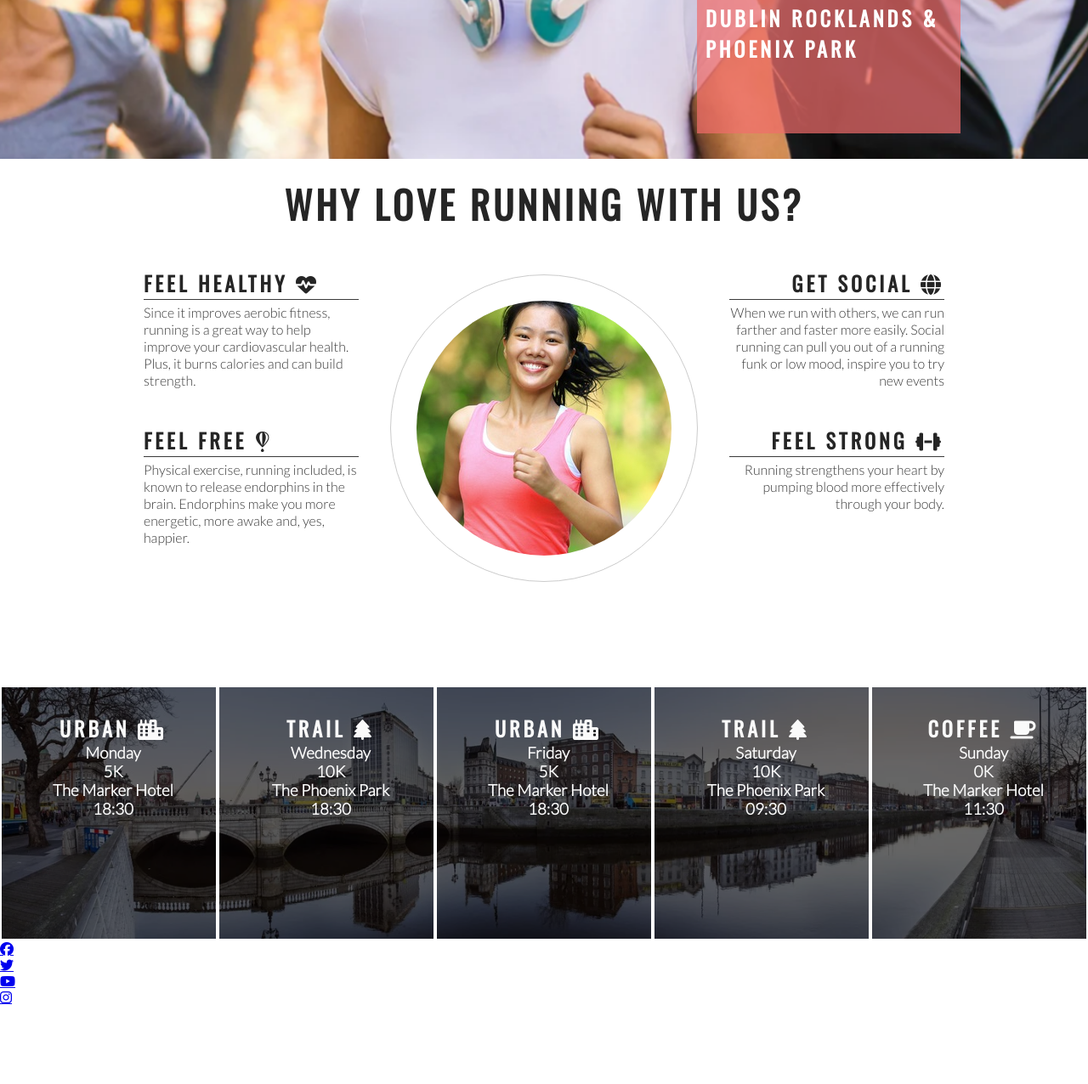
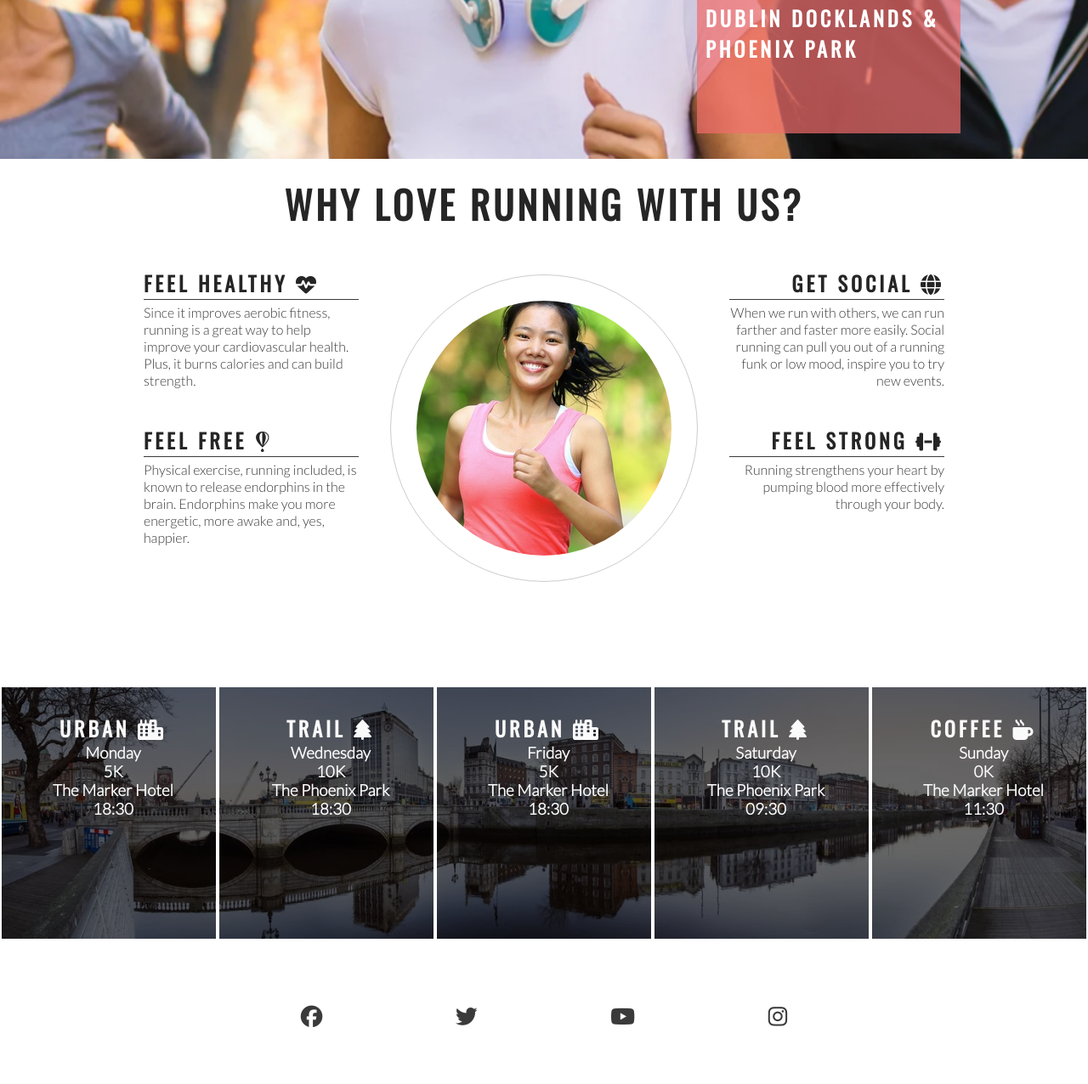
Before and after one commit to ashraafa/love-running, a plain HTML site: page index.html in a window 1280 px wide. Shown: the part 488-1764 px from the top of the page at 85% size. Before the commit the page ends 1671 px from the top, so only its background shows below. Drawn offline with nearby package versions, Linux system fonts and the light colour scheme.

Commit message:
Add style to footer social media icons

```diff
--- a/assets/css/style.css
+++ b/assets/css/style.css
@@ -223,3 +223,24 @@ h1, h2 {
     #times h2 {
         color: #fafafa;
     }
+
+    /* footer */
+
+    footer {
+        height: 150px;
+    }
+
+    .social-networks {
+        text-align: center;
+    }
+
+    .social-networks > li {
+        display: inline;
+    }
+
+    .social-networks i {
+        font-size: 160%;
+        margin: 1%;
+        padding: 5%;
+        color: #3a3a3a;
+    }
--- a/index.html
+++ b/index.html
@@ -5,7 +5,7 @@
     <meta charset="UTF-8">
     <meta http-equiv="X-UA-Compatible" content="IE=edge">
     <meta name="viewport" content="width=device-width, initial-scale=1.0">
-    <meta name="description" content="Love Running Club for runners in Dublin">
+    <meta name="description" content="Love Running Club for runners in Dublin, Ireland">
     <meta name="keywords" content="love running, running club, ireland, dublin">
     <link rel="stylesheet" href="assets/css/style.css">
     <title>Love Running</title>
@@ -16,7 +16,6 @@
         <a href="index.html">
             <h1 id="logo">Love Running</h1>
         </a>
-
         <nav>
             <ul id="menu">
                 <li>
@@ -35,11 +34,11 @@
         <div id="hero-image"></div>
         <div id="cover-text">
             <h2>Love Running</h2>
-            <h3>Dublin Rocklands & Phoenix Park</h3>
+            <h3>Dublin Docklands & Phoenix Park</h3>
         </div>
     </section>
     <section id="club-ethos">
-        <h1 id="welcome">Why Love Running with us?</h1>
+        <h2 id="welcome">Why Love Running With Us?</h2>
         <div id="left-about">
             <div class="left-about-heading">
                 <h2>Feel Healthy <i class="fas fa-heartbeat"></i></h2>
@@ -54,8 +53,7 @@
                 <hr>
                 <p>
                     Physical exercise, running included, is known to release endorphins in the brain. Endorphins make
-                    you
-                    more energetic, more awake and, yes, happier.
+                    you more energetic, more awake and, yes, happier.
                 </p>
             </div>
         </div>
@@ -65,7 +63,7 @@
                 <hr>
                 <p>
                     When we run with others, we can run farther and faster more easily. Social running can pull you out
-                    of a running funk or low mood, inspire you to try new events
+                    of a running funk or low mood, inspire you to try new events.
                 </p>
             </div>
             <div class="right-about-heading">
@@ -76,14 +74,11 @@
                 </p>
             </div>
         </div>
-
         <div id="center-about">
             <div id="circle-container">
                 <div id="circle-cover-bg"></div>
             </div>
-
         </div>
-
     </section>
     <section id="times">
         <div>
@@ -115,7 +110,7 @@
             <h3>09:30</h3>
         </div>
         <div>
-            <h2>Coffee <i class="fas fa-coffee"></i></h2>
+            <h2>Coffee <i class="fas fa-mug-hot"></i></h2>
             <h3>Sunday</h3>
             <h3>0K</h3>
             <h3>The Marker Hotel</h3>
@@ -123,22 +118,22 @@
         </div>
     </section>
     <footer>
-        <ul>
+        <ul class="social-networks">
             <li>
                 <a href="https://facebook.com" target="_blank" rel="noopener"
-                    aria-label="Visit our Facebook page (opens in a new tab)" <i class="fab fa-facebook"></i></a>
+                    aria-label="Visit our Facebook page (opens in a new tab)"><i class="fab fa-facebook"></i></a>
             </li>
             <li>
                 <a href="https://twitter.com" target="_blank" rel="noopener"
-                    aria-label="Visit our Twitter page (opens in a new tab)" <i class="fab fa-twitter"></i></a>
+                    aria-label="Visit our Twitter page (opens in a new tab)"><i class="fab fa-twitter"></i></a>
             </li>
             <li>
                 <a href="https://youtube.com" target="_blank" rel="noopener"
-                    aria-label="Visit our YouTube page (opens in a new tab)" <i class="fab fa-youtube"></i></a>
+                    aria-label="Visit our YouTube page (opens in a new tab)"><i class="fab fa-youtube"></i></a>
             </li>
             <li>
                 <a href="https://instagram.com" target="_blank" rel="noopener"
-                    aria-label="Visit our Instagram page (opens in a new tab)" <i class="fab fa-instagram"></i></a>
+                    aria-label="Visit our Instagram page (opens in a new tab)"><i class="fab fa-instagram"></i></a>
             </li>
         </ul>
     </footer>
```
